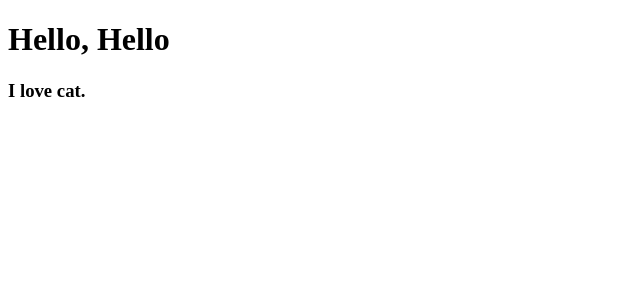
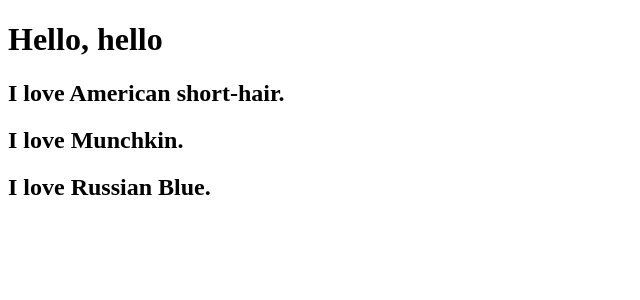
Before and after one commit to SwiftlyAside/Hecla, a React (Create React App) app: page / in a window 1280 px wide. Shown: the top 300 px of the page, without its empty margins (0-640 px from the left). Built offline with nearby package versions, Linux system fonts and the light colour scheme.

Commit message:
0.11 Now something exists.

```diff
--- a/src/App.js
+++ b/src/App.js
@@ -1,11 +1,16 @@
 import React from 'react';
-import Cat from "./Cat";
+
+function Cat({kinds}) {
+    return <h2>I love {kinds}.</h2>
+}
 
 function App() {
     return (
         <div className="App">
-            <h1>Hello, Hello</h1>
-            <Cat />
+            <h1>Hello, hello</h1>
+            <Cat kinds="American short-hair"/>
+            <Cat kinds="Munchkin"/>
+            <Cat kinds="Russian Blue"/>
         </div>
     );
 }
--- a/src/Cat.js
+++ /dev/null
@@ -1,9 +0,0 @@
-import React from "react";
-
-function Cat() {
-    return (
-        <h3>I love cat.</h3>
-    );
-}
-
-export default Cat;
```
